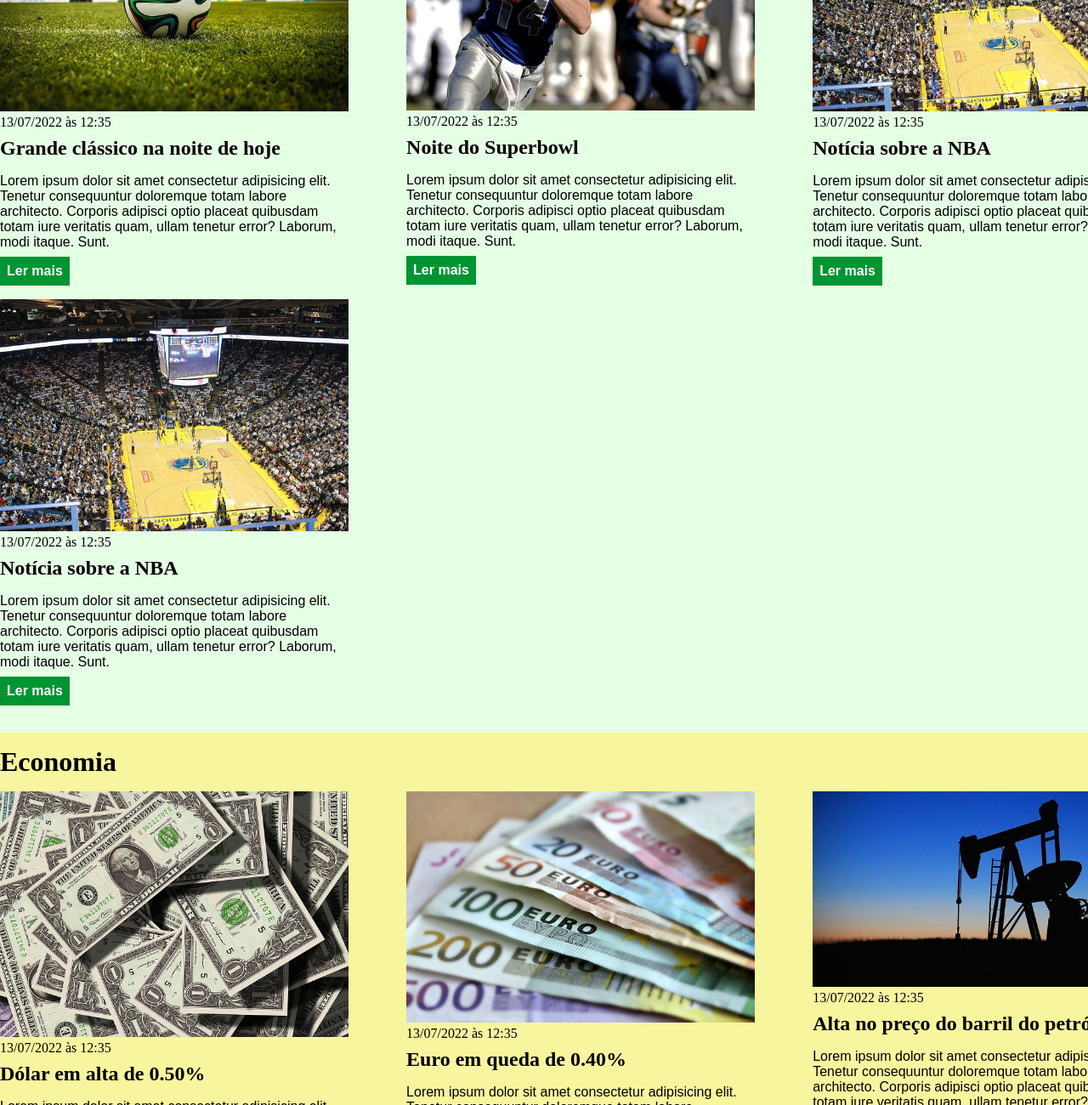
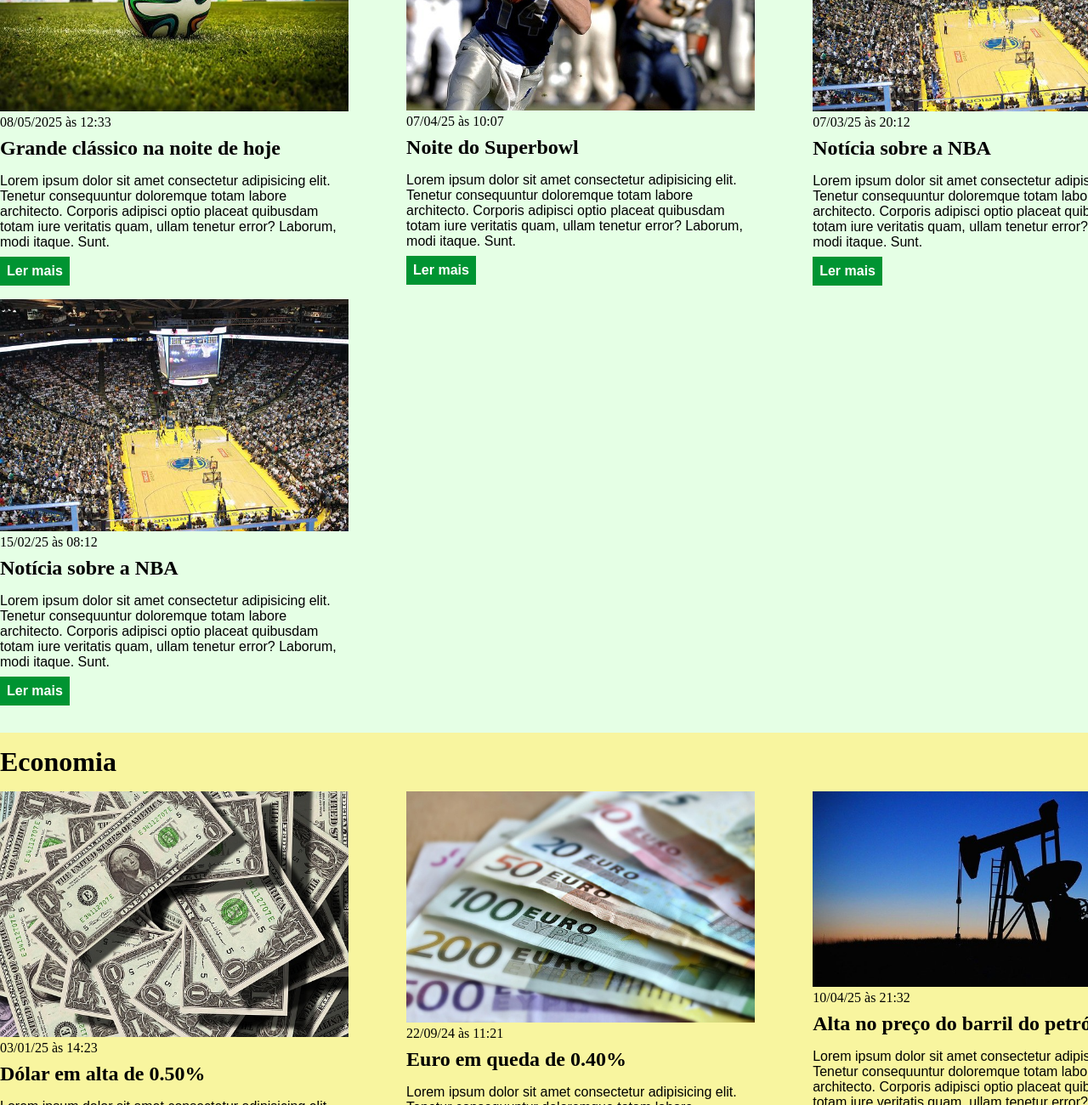
Before and after one commit to cauergss/html-b-sico, a plain HTML site: page index.html in a window 1280 px wide. Shown: the part 280-1580 px from the top of the page at 85% size. Drawn offline with Linux system fonts and the light colour scheme.

Commit message:
Atualização das datas

```diff
--- a/index.html
+++ b/index.html
@@ -33,7 +33,7 @@
                             <article>
                 <img src="./imagens/futebol.jpg" alt="Bola de futebol no gramado" />
                 <header>
-                    <time class="creation-date">13/07/2022 às 12:35</time>
+                    <time class="creation-date">08/05/2025 às 12:33</time>
                 </header>
                 <h3>Grande clássico na noite de hoje</h3>
                 <p>
@@ -49,7 +49,7 @@
                 <img src="./imagens/futebol-americano.jpg"
                     alt="Jogador de futebol americano correndo com a bola na mão" />
                 <header>
-                    <time>13/07/2022 às 12:35</time>
+                    <time>07/04/25 às 10:07</time>
                 </header>
                 <h3>Noite do Superbowl</h3>
                 <p>
@@ -64,7 +64,7 @@
             <article>
                 <img src="./imagens/basquete.jpg" title="Vista aérea de uma quadra de basquete" />
                 <header>
-                    <time>13/07/2022 às 12:35</time>
+                    <time>07/03/25 às 20:12</time>
                 </header>
                 <h3>Notícia sobre a NBA</h3>
                 <p>
@@ -79,7 +79,7 @@
             <article>
                 <img src="./imagens/basquete.jpg" title="Vista aérea de uma quadra de basquete" />
                 <header>
-                    <time>13/07/2022 às 12:35</time>
+                    <time>15/02/25 às 08:12</time>
                 </header>
                 <h3>Notícia sobre a NBA</h3>
                 <p>
@@ -101,7 +101,7 @@
                 <article>
                 <img src="./imagens/dolares.jpg" alt="Muitos dólares" />
                 <header>
-                    <time>13/07/2022 às 12:35</time>
+                    <time>03/01/25 às 14:23</time>
                 </header>
                 <h3>Dólar em alta de 0.50%</h3>
                 <p>
@@ -116,7 +116,7 @@
             <article>
                 <img src="./imagens/euro.jpg" alt="Várias notas de euro" />
                 <header>
-                    <time>13/07/2022 às 12:35</time>
+                    <time>22/09/24 às 11:21</time>
                 </header>
                 <h3>Euro em queda de 0.40%</h3>
                 <p>
@@ -131,7 +131,7 @@
             <article>
                 <img src="./imagens/petroleo.jpg" alt="Extração de petróleo" />
                 <header>
-                    <time>13/07/2022 às 12:35</time>
+                    <time>10/04/25 às 21:32</time>
                 </header>
                 <h3>Alta no preço do barril do petróleo</h3>
                 <p>
```
